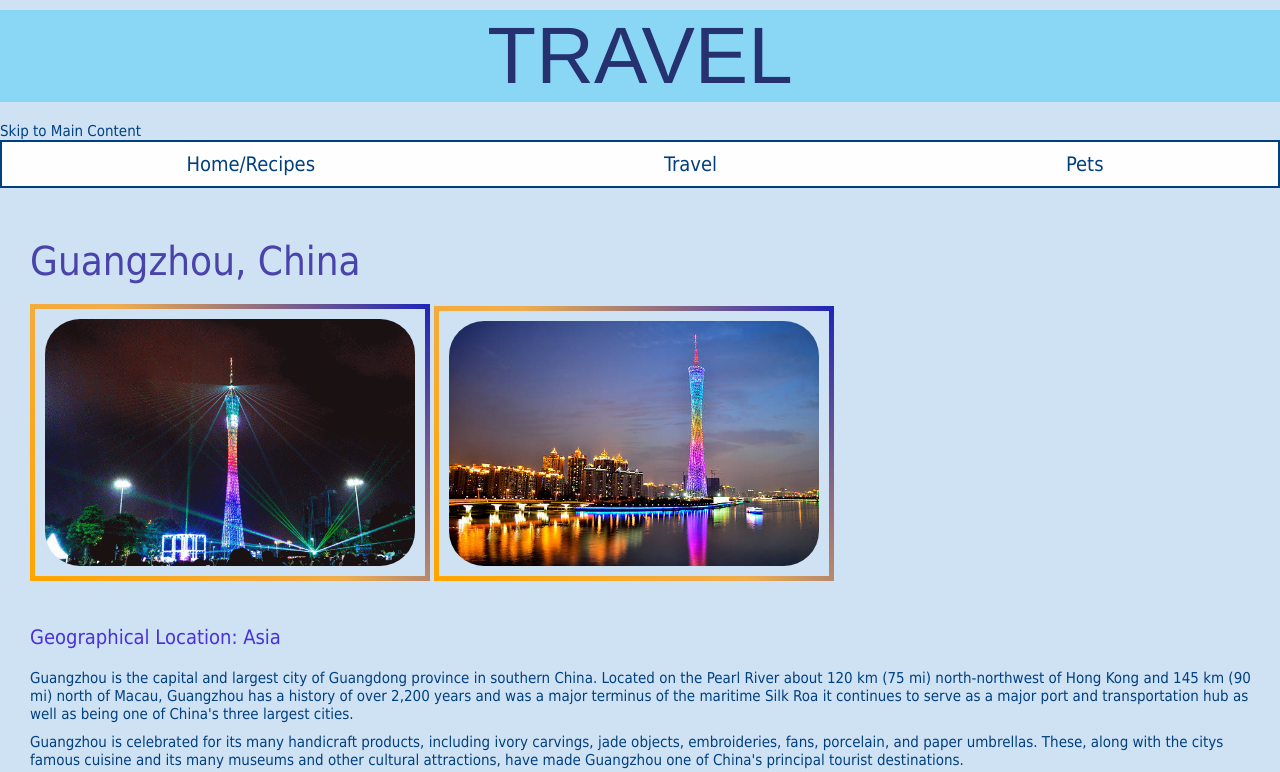
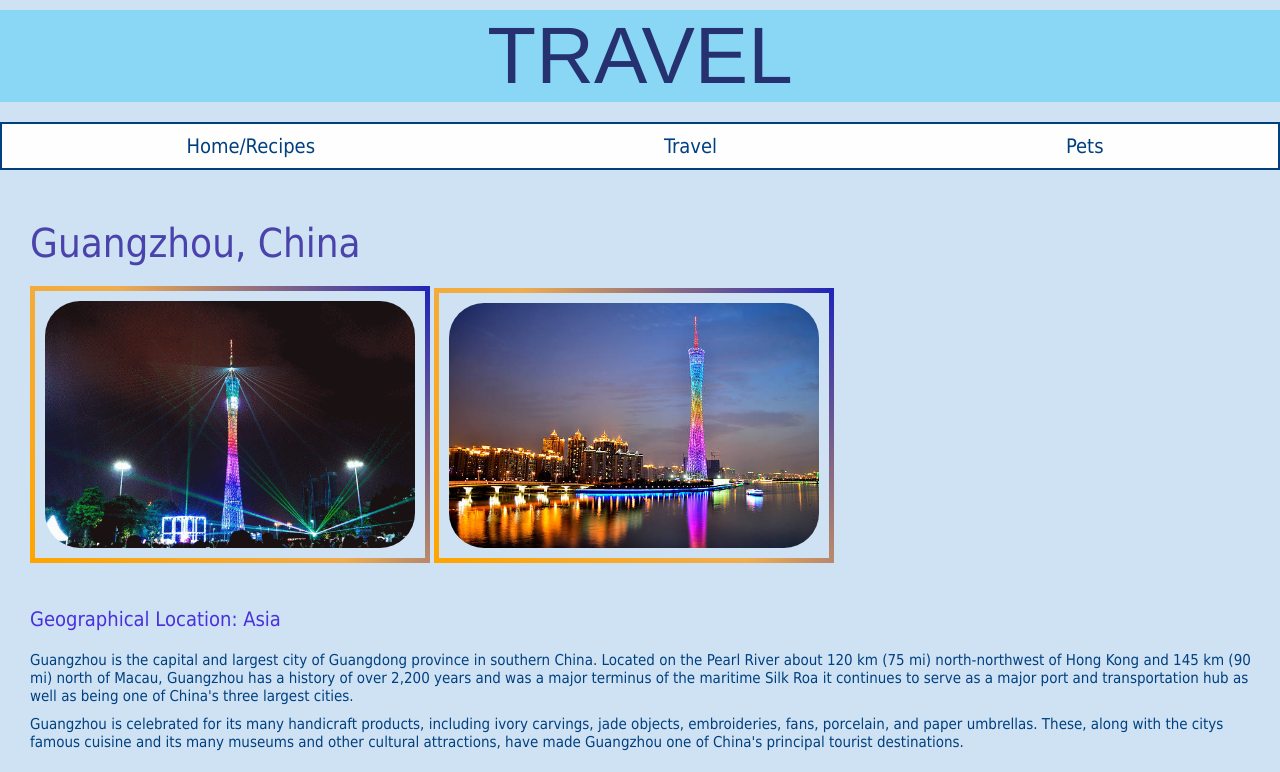
Before and after one commit to dorothy22203/mobile_view_common, a plain HTML site: page travel.html in a window 1280 px wide. Shown: the top 772 px of the page. Drawn offline with Linux system fonts and the light colour scheme.

Commit message:
Update travel.html

```diff
--- a/travel.html
+++ b/travel.html
@@ -11,7 +11,7 @@
 </head>
 <body>
     <header><div class="header-animation"><h1>Travel</h1></div></header>
-    <a href = "#main">Skip to Main Content</a>
+    <div class="skip"><a href = "#main">Skip to Main Content</a></div>
     <nav>
         <ul>
             <li><a href="index.html">Home/Recipes</a></li>
```
